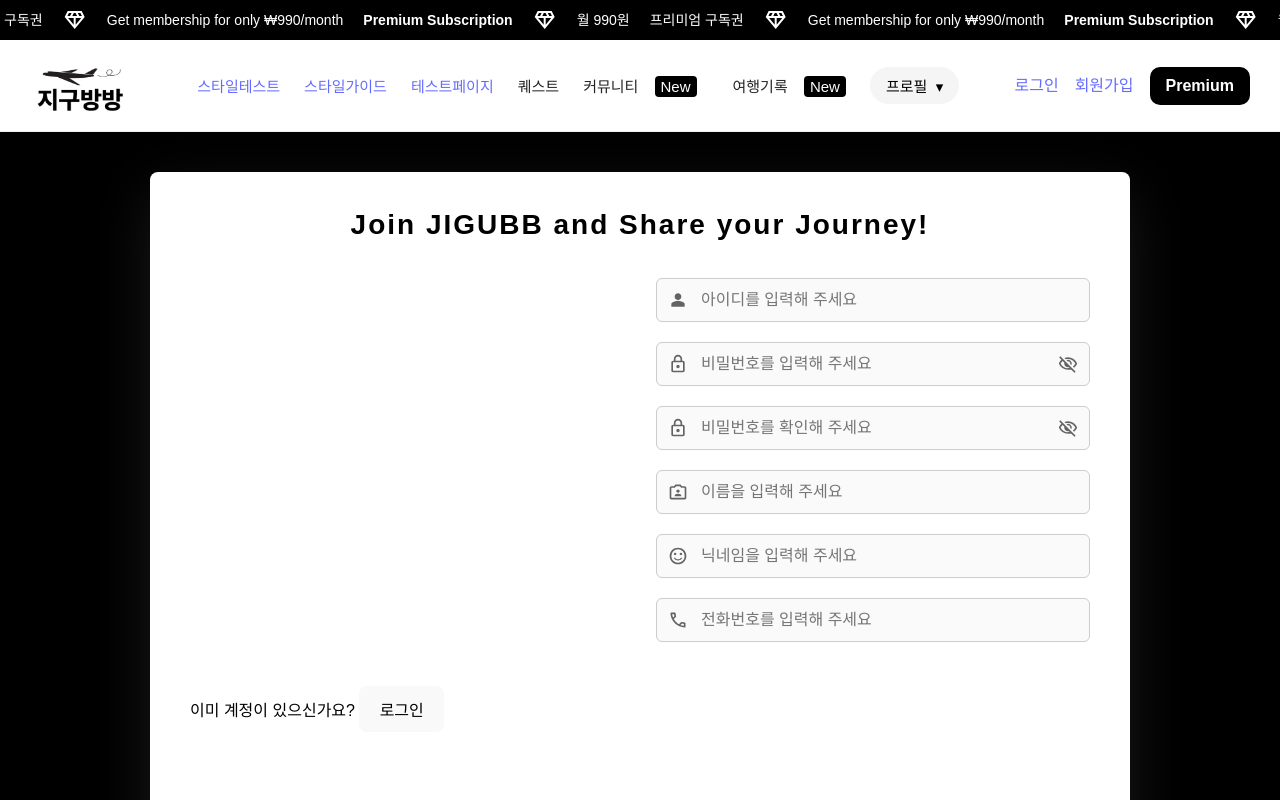
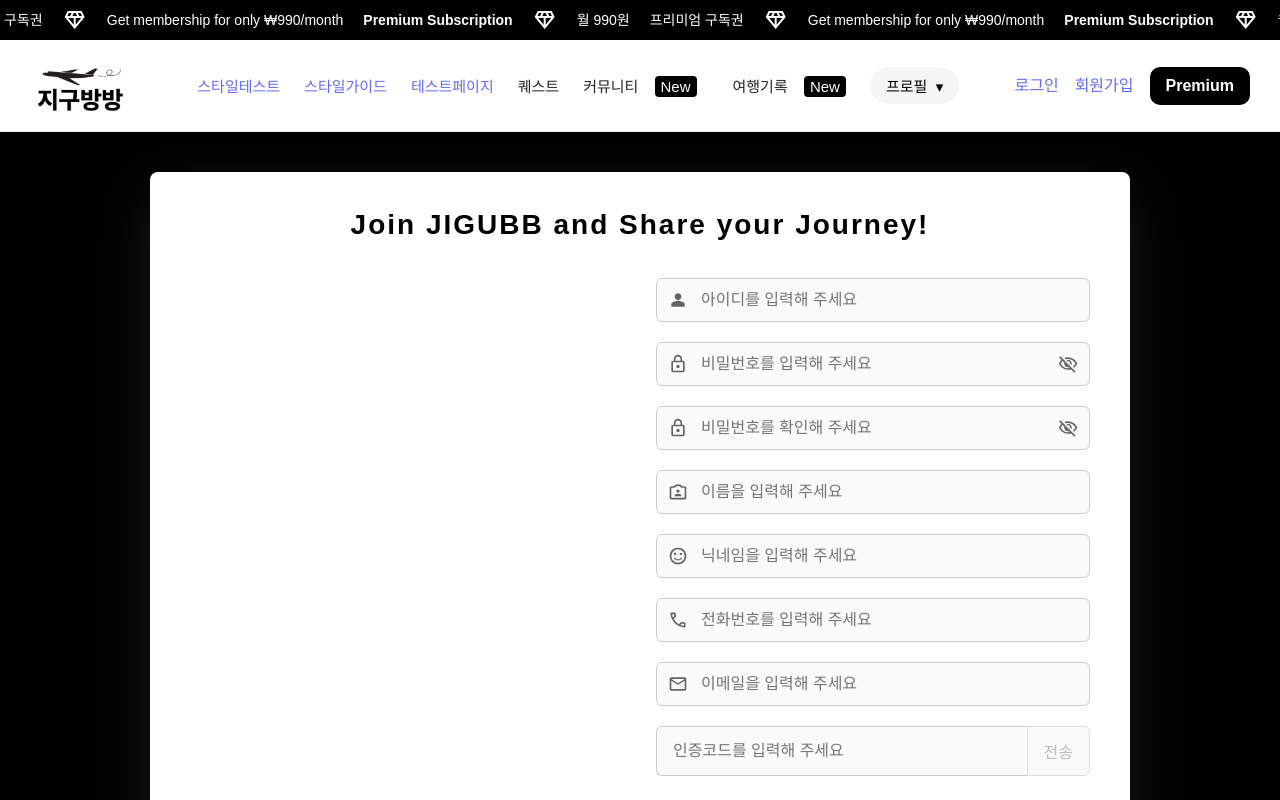
Before and after one commit to jigubangbang/msa-front, a React (Vite) app: page /register in a window 1280 px wide. Shown: the top 800 px of the page. Built offline with nearby package versions, Linux system fonts and the light colour scheme; a web font is replaced by a local one.

Commit message:
register 중간저장

```diff
--- a/package.json
+++ b/package.json
@@ -15,6 +15,7 @@
     "axios": "^1.10.0",
     "country-flags-svg": "^2.0.0-beta.1",
     "d3-geo": "^3.1.1",
+    "lodash.debounce": "^4.0.8",
     "react": "^18.3.1",
     "react-dom": "^18.3.1",
     "react-loader-spinner": "^6.1.6",
--- a/src/pages/auth/Register.jsx
+++ b/src/pages/auth/Register.jsx
@@ -1,4 +1,4 @@
-import React, { useState } from "react";
+import React, { useState, useEffect, useMemo } from "react";
 import axios from "axios";
 import { useNavigate } from "react-router-dom";
 import API_ENDPOINTS from "../../utils/constants";
@@ -12,6 +12,9 @@ import VisibleOffIcon from "../../assets/auth/visible_off.svg";
 import NameIcon from "../../assets/auth/name.svg";
 import NicknameIcon from "../../assets/auth/nickname.svg";
 import TelIcon from "../../assets/auth/tel.svg";
+import EmailIcon from "../../assets/auth/email.svg";
+import { Circles } from "react-loader-spinner";
+import debounce from "lodash.debounce";
 
 const Register = () => {
   const navigate = useNavigate();
@@ -33,8 +36,13 @@ const Register = () => {
   const [showPassword, setShowPassword] = useState(false);
   const [showConfirmPassword, setShowConfirmPassword] = useState(false);
   const [focusedField, setFocusedField] = useState(null);
+  const [emailStatus, setEmailStatus] = useState("idle");
+  // 'idle' | 'format-error' | 'checking' | 'valid' | 'duplicate' | 'sending' | 'sent' | 'verified' | 'expired'
+  const [emailCode, setEmailCode] = useState("");
+  const [emailTimer, setEmailTimer] = useState(0);
+  const [emailInterval, setEmailInterval] = useState(null);
 
-  const handleChange = (e) => {
+  const handleChange = async (e) => {
     const { name, value } = e.target;
     const cleanedValue = value.replace(/\s/g, "");
 
@@ -129,7 +137,36 @@ const Register = () => {
         setErrors((prev) => ({ ...prev, tel: "" }));
       }
     }
+
+    if (name === "email") {
+      const cleanedValue = value.replace(/\s/g, "");
+      setForm((prev) => ({ ...prev, [name]: cleanedValue }));
+
+      setEmailStatus("checking");
+      setErrors((prev) => ({ ...prev, email: "" }));
+
+      debouncedCheckEmail(cleanedValue);
+      return;
+    }
   };
+
+  useEffect(() => {
+    return () => {
+      debouncedCheckEmail.cancel();
+    };
+  }, []);
+
+  useEffect(() => {
+    if (
+      emailStatus === "verified" ||
+      emailStatus === "sent" ||
+      emailStatus === "expired"
+    ) {
+      setEmailStatus("idle");
+      setEmailCode("");
+      clearInterval(emailInterval);
+    }
+  }, [form.email]);
 
   const validateUserId = async (value) => {
     const pattern = /^[a-zA-Z0-9]{6,12}$/;
@@ -165,6 +202,82 @@ const Register = () => {
         userId: "중복 검사 중 오류가 발생했습니다",
       }));
       setValidationStatus((prev) => ({ ...prev, userId: "invalid" }));
+    }
+  };
+
+  const checkEmailDuplicate = async (email) => {
+    const emailRegex = /^[a-zA-Z0-9._%+-]+@[a-zA-Z0-9.-]+\.[a-zA-Z]{2,}$/;
+    const isValidFormat = emailRegex.test(email);
+
+    if (!isValidFormat) {
+      setEmailStatus("format-error");
+      setErrors((prev) => ({ ...prev, email: "올바른 이메일 형식으로 입력해 주세요" }));
+      return;
+    }
+
+    setEmailStatus("checking");
+    setErrors((prev) => ({ ...prev, email: "" }));
+
+    try {
+      const res = await axios.get(`${API_ENDPOINTS.AUTH}/check-email/${email}`);
+      const isDuplicate = res.data;
+
+      if (isDuplicate) {
+        setEmailStatus("duplicate");
+        setErrors((prev) => ({ ...prev, email: "이미 사용 중인 이메일입니다" }));
+      } else {
+        setEmailStatus("valid");
+        setErrors((prev) => ({ ...prev, email: "" }));
+      }
+    } catch (err) {
+      setEmailStatus("format-error");
+      setErrors((prev) => ({ ...prev, email: "중복 검사 중 오류가 발생했습니다" }));
+    }
+
+    if (emailStatus === "verified") {
+      setEmailStatus("valid");
+    }
+  };
+
+  const debouncedCheckEmail = useMemo(() => debounce(checkEmailDuplicate, 200), []);
+
+  const sendVerificationCode = async () => {
+    setEmailStatus("sending");
+    try {
+      await axios.post(`${API_ENDPOINTS.AUTH}/email/send`, { email: form.email });
+      setEmailStatus("sent");
+      setEmailTimer(180); // 3분 타이머
+      const interval = setInterval(() => {
+        setEmailTimer((prev) => {
+          if (prev <= 1) {
+            clearInterval(interval);
+            setEmailStatus("expired");
+            return 0;
+          }
+          return prev - 1;
+        });
+      }, 1000);
+      setEmailInterval(interval);
+    } catch {
+      setEmailStatus("valid");
+      alert("인증코드 전송에 실패했습니다.");
+    }
+  };
+
+  const verifyCode = async () => {
+    try {
+      const res = await axios.post(`${API_ENDPOINTS.AUTH}/email/verify`, {
+        email: form.email,
+        code: emailCode,
+      });
+      if (res.status === 200) {
+        setEmailStatus("verified");
+        clearInterval(emailInterval);
+      } else {
+        alert("인증코드가 올바르지 않습니다.");
+      }
+    } catch {
+      alert("인증코드 확인에 실패했습니다.");
     }
   };
 
@@ -288,7 +401,7 @@ const Register = () => {
                 )}
               </div>
 
-              {/* 이름 입력 */}
+              {/* 이름 */}
               <div className={styles.formGroup}>
                 <div className={styles.inputWrapper}>
                   <img src={NameIcon} alt="이름" className={styles.inputIcon} />
@@ -315,7 +428,7 @@ const Register = () => {
                 )}
               </div>
 
-              {/* 닉네임 입력 */}
+              {/* 닉네임 */}
               <div className={styles.formGroup}>
                 <div className={styles.inputWrapper}>
                   <img src={NicknameIcon} alt="닉네임" className={styles.inputIcon} />
@@ -342,7 +455,7 @@ const Register = () => {
                 )}
               </div>
 
-              {/* 전화번호 입력 */}
+              {/* 전화번호 */}
               <div className={styles.formGroup}>
                 <div className={styles.inputWrapper}>
                   <img src={TelIcon} alt="전화번호" className={styles.inputIcon} />
@@ -368,6 +481,80 @@ const Register = () => {
                   <div className={styles.errorText}>{errors.tel}</div>
                 )}
               </div>
+
+              {/* 이메일 */}
+              <div className={styles.formGroup}>
+                <div className={styles.inputWrapper}>
+                  <img src={EmailIcon} alt="이메일" className={styles.inputIcon} />
+                  <input
+                    type="text"
+                    name="email"
+                    placeholder="이메일을 입력해 주세요"
+                    value={form.email}
+                    onChange={handleChange}
+                    onFocus={() => setFocusedField("email")}
+                    onBlur={() => setFocusedField(null)}
+                    className={`${styles.formInput} ${
+                      form.email === ""
+                        ? ""
+                        : errors.email
+                        ? styles.inputError
+                        : emailStatus === "valid" || emailStatus === "verified"
+                        ? styles.inputValid
+                        : ""
+                    }`}
+                  />
+                  {emailStatus === "valid" || emailStatus === "verified" ? (
+                    <img src={CheckIcon} alt="사용 가능" className={styles.statusIcon} />
+                  ) : emailStatus === "duplicate" || emailStatus === "format-error" ? (
+                    <img src={CancelIcon} alt="사용 불가" className={styles.statusIcon} />
+                  ) : null}
+                </div>
+                {focusedField === "email" && errors.email && (
+                  <div className={styles.errorText}>{errors.email}</div>
+                )}
+              </div>
+
+              {/* 이메일 인증코드 */}
+              <div className={styles.formGroup}>
+                <div className={styles.emailCodeWrapper}>
+                  <input
+                    type="text"
+                    name="emailCode"
+                    placeholder="인증코드를 입력해 주세요"
+                    value={emailCode}
+                    onChange={(e) => setEmailCode(e.target.value.trim())}
+                    disabled={emailStatus !== "valid" && emailStatus !== "sent" && emailStatus !== "expired"}
+                    className={styles.emailCodeInput}
+                  />
+                  <button
+                    type="button"
+                    disabled={emailStatus !== "valid" && emailStatus !== "sent" && emailStatus !== "expired"}
+                    onClick={
+                      emailStatus === "sent" || emailStatus === "expired"
+                        ? verifyCode
+                        : sendVerificationCode
+                    }
+                    className={styles.verifyButton}
+                  >
+                    {emailStatus === "sending" ? (
+                      <Circles height="20" width="20" color="#888" />
+                    ) : emailStatus === "sent" ? (
+                      emailTimer > 0 ? `전송됨 (${emailTimer}s)` : "만료됨"
+                    ) : emailStatus === "verified" ? (
+                      "인증 완료"
+                    ) : (
+                      "전송"
+                    )}
+                  </button>
+                </div>
+
+                {emailStatus === "expired" && (
+                  <div className={styles.errorText}>
+                    유효하지 않거나 만료된 인증코드입니다. 다시 시도해주세요.
+                  </div>
+                )}
+              </div>
             </div>
           </div>
 
--- a/src/pages/auth/Register.module.css
+++ b/src/pages/auth/Register.module.css
@@ -80,6 +80,55 @@
   background-color: #fff;
 }
 
+/* 이메일 */
+.emailCodeWrapper {
+  display: flex;
+  align-items: stretch;
+}
+
+.emailCodeInput {
+  flex: 1;
+  padding: 12px 16px;
+  border: 1px solid #ccc;
+  border-right: none;
+  border-radius: 6px 0 0 6px;
+  font-size: 16px;
+  background-color: #fafafa;
+  box-sizing: border-box;
+}
+
+.emailCodeInput:focus {
+  outline: none;
+  border-color: #000;
+  background-color: #fff;
+}
+
+.verifyButton {
+  padding: 12px 16px;
+  font-size: 16px;
+  border: 1px solid #ccc;
+  border-left: none;
+  border-radius: 0 6px 6px 0;
+  background-color: #f0f0f0;
+  transition: background-color 0.2s;
+  cursor: pointer;
+  display: flex;
+  align-items: center;
+  justify-content: center;
+  box-sizing: border-box;
+}
+
+.verifyButton:hover:not(:disabled) {
+  background-color: #e0e0e0;
+}
+
+.verifyButton:disabled {
+  background-color: #f9f9f9;
+  color: #bbb;
+  border: 1px solid #ddd;
+  cursor: not-allowed;
+}
+
 /* 아이콘 */
 .inputIcon {
   position: absolute;
```
Also changed, not shown: 1 other file (tests, documents, lock files or other folders).
